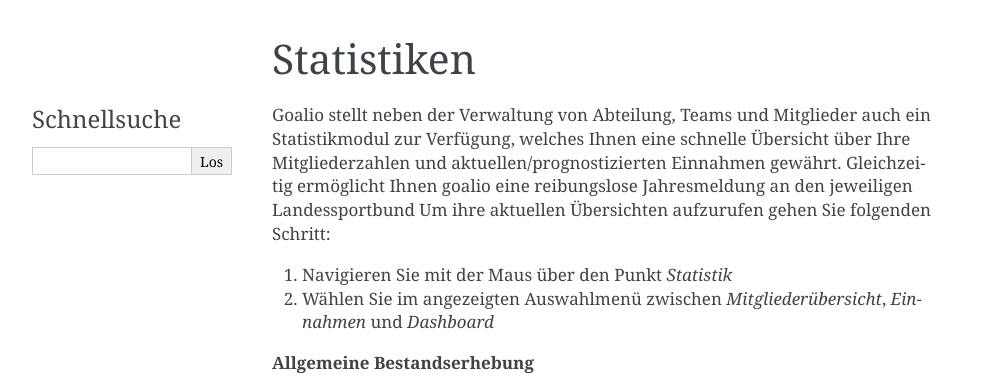
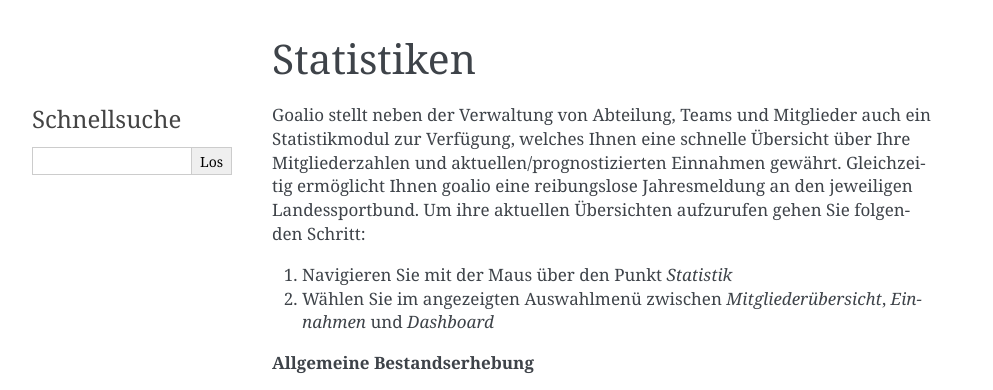
Before and after one commit to goalio/docs, a Sphinx documentation site: the page built from docs/module/statistiken/index.rst, in a window 1280 px wide. Shown: the top 390 px of the page, without its empty margins (148-1141 px from the left). Built offline with Sphinx 7.4.7, drawn with Linux system fonts in a browser that asks for light colours; formulas are drawn with MathJax 3; pages that are not in the unit, such as notebooks, are missing from menus.

```diff
--- a/docs/module/statistiken/index.rst
+++ b/docs/module/statistiken/index.rst
@@ -1,6 +1,6 @@
 Statistiken
 ===========
-Goalio stellt neben der Verwaltung von Abteilung, Teams und Mitglieder auch ein Statistikmodul zur Verfügung, welches Ihnen eine schnelle Übersicht über Ihre Mitgliederzahlen und aktuellen/prognostizierten Einnahmen gewährt. Gleichzeitig ermöglicht Ihnen goalio eine reibungslose Jahresmeldung an den jeweiligen Landessportbund
+Goalio stellt neben der Verwaltung von Abteilung, Teams und Mitglieder auch ein Statistikmodul zur Verfügung, welches Ihnen eine schnelle Übersicht über Ihre Mitgliederzahlen und aktuellen/prognostizierten Einnahmen gewährt. Gleichzeitig ermöglicht Ihnen goalio eine reibungslose Jahresmeldung an den jeweiligen Landessportbund.
 Um ihre aktuellen Übersichten aufzurufen gehen Sie folgenden Schritt:
 
 1. Navigieren Sie mit der Maus über den Punkt *Statistik*
```
